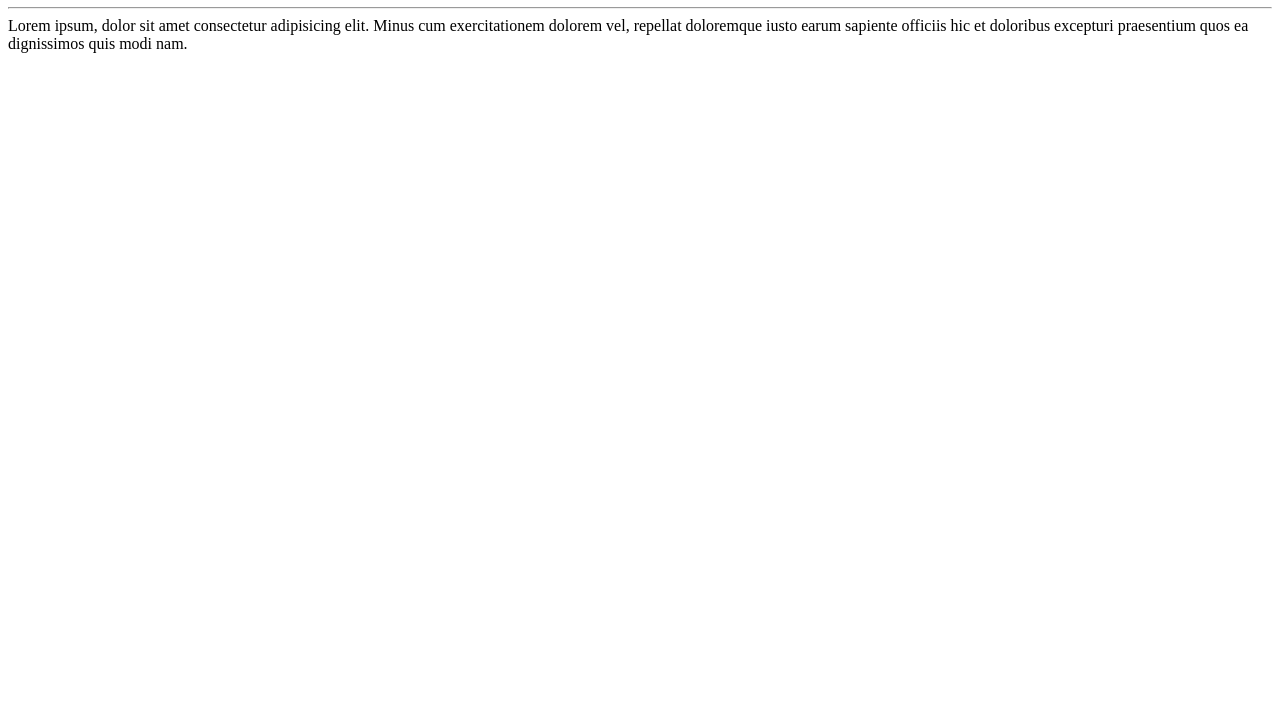
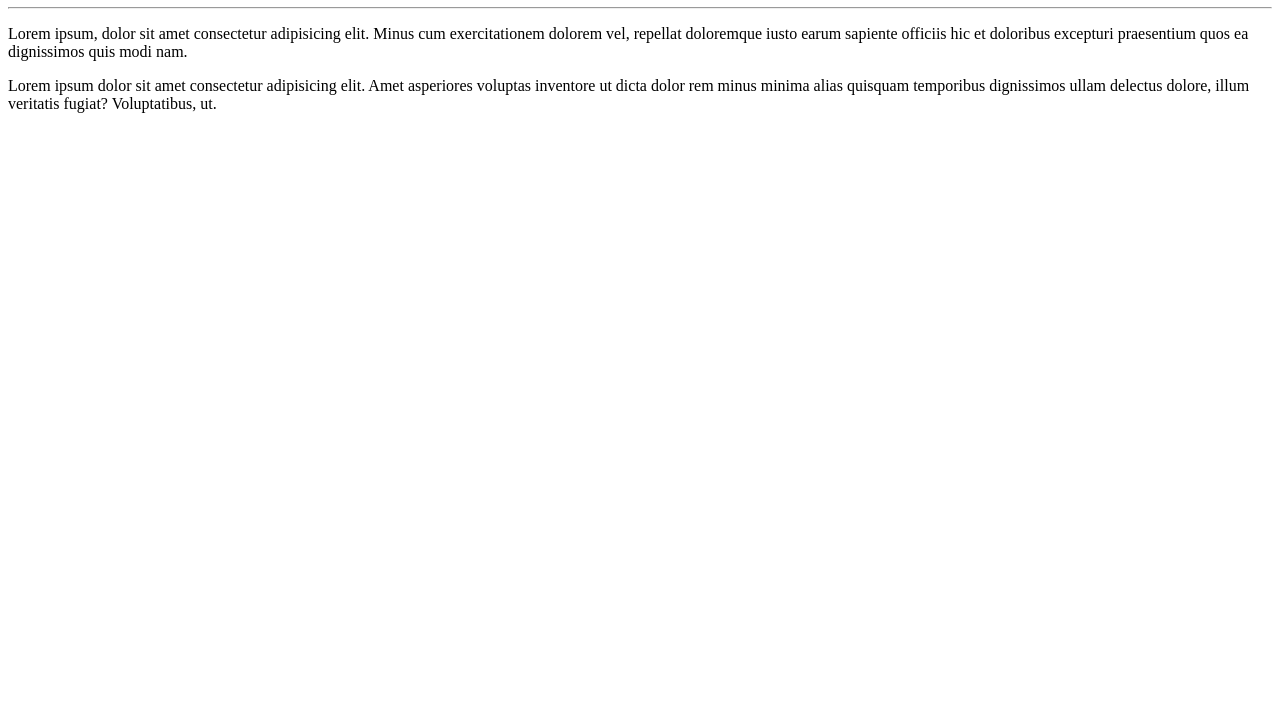
Before and after one commit to ghsumiyasu/Html-CSS, a plain HTML site: page site-exemplo/index.html in a window 1280 px wide. Shown: the part 73-800 px from the top of the page. Drawn offline with Linux system fonts and the light colour scheme.

Commit message:
Alteracao passada que nao atualizei

```diff
--- a/site-exemplo/index.html
+++ b/site-exemplo/index.html
@@ -8,6 +8,11 @@
 <body>
     <h1>Ola, mundo</h1>
     <hr>
+    <p>
     Lorem ipsum, dolor sit amet consectetur adipisicing elit. Minus cum exercitationem dolorem vel, repellat doloremque iusto earum sapiente officiis hic et doloribus excepturi praesentium quos ea dignissimos quis modi nam.
+    </p>
+    <p>Lorem ipsum dolor sit amet consectetur adipisicing elit. Amet asperiores voluptas inventore ut dicta dolor rem minus minima alias quisquam temporibus dignissimos ullam delectus dolore, illum veritatis fugiat? Voluptatibus, ut.
+
+    </p>
 </body>
 </html>
```
Also changed, not shown: 1 other file.
